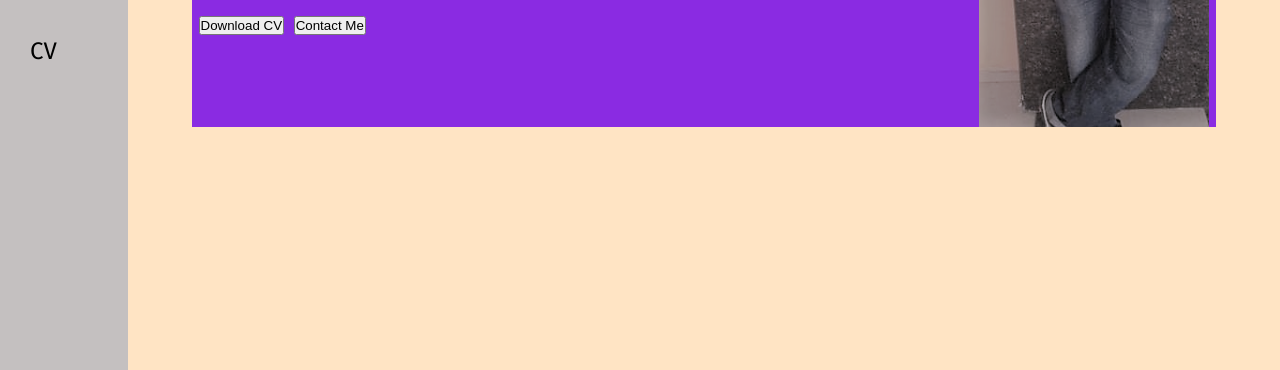
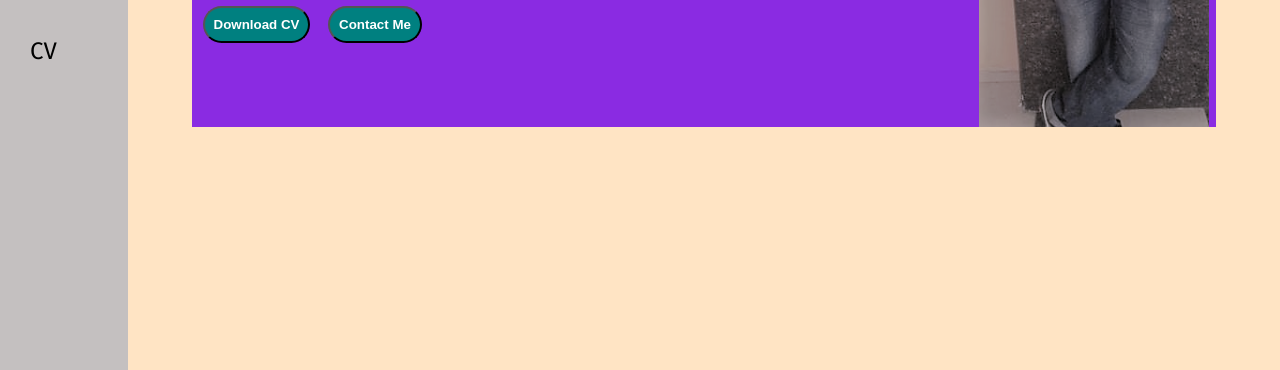
Before and after one commit to kumasumit/Basic-Portfolio, a plain HTML site: page index.html in a window 1280 px wide. Shown: the part 430-800 px from the top of the page. Drawn offline with Linux system fonts and the light colour scheme.

Commit message:
completed button layout, styling and hover effects

```diff
--- a/style.css
+++ b/style.css
@@ -56,6 +56,17 @@
   margin-top: 30px;
 }
 .buttons button {
+  padding: 9px;
+  margin: 0 4px;
+  border-radius: 22px;
+  color: white;
+  background-color: teal;
+  font-weight: bold;
+  cursor: pointer;
+}
+.buttons button:hover {
+  color: teal;
+  background-color: white;
 }
 
 .devInfo {
```
